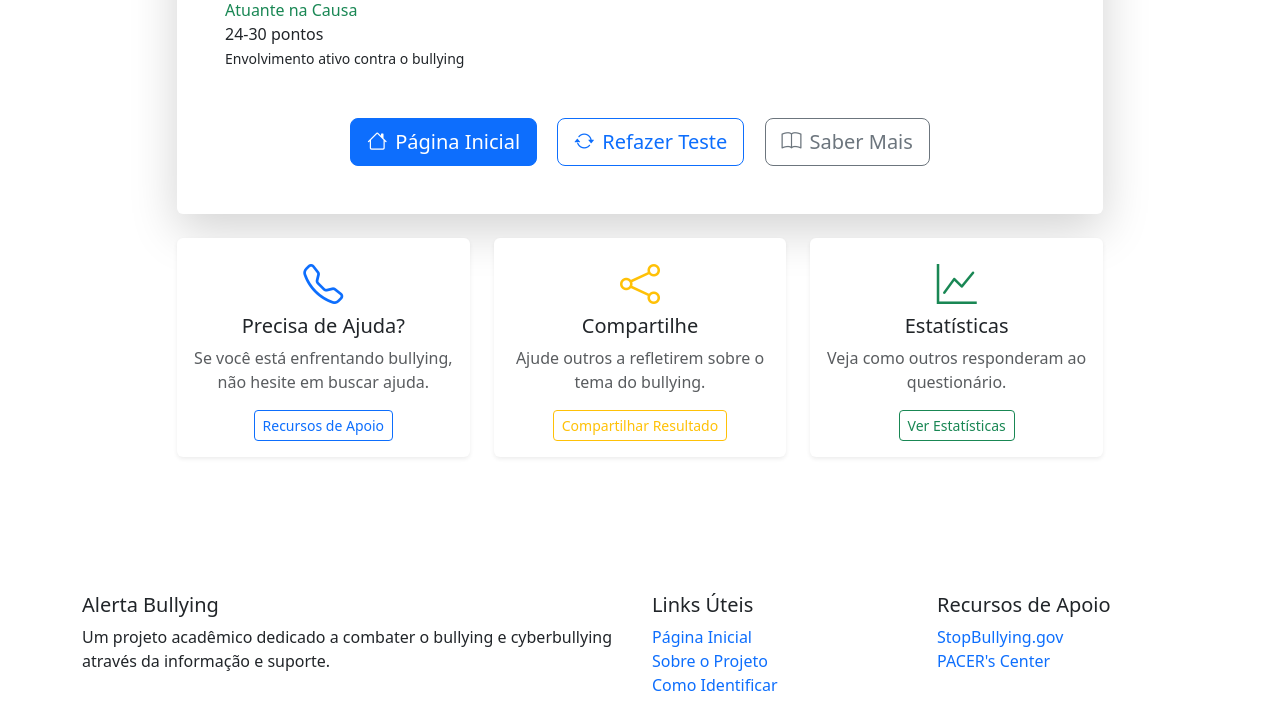
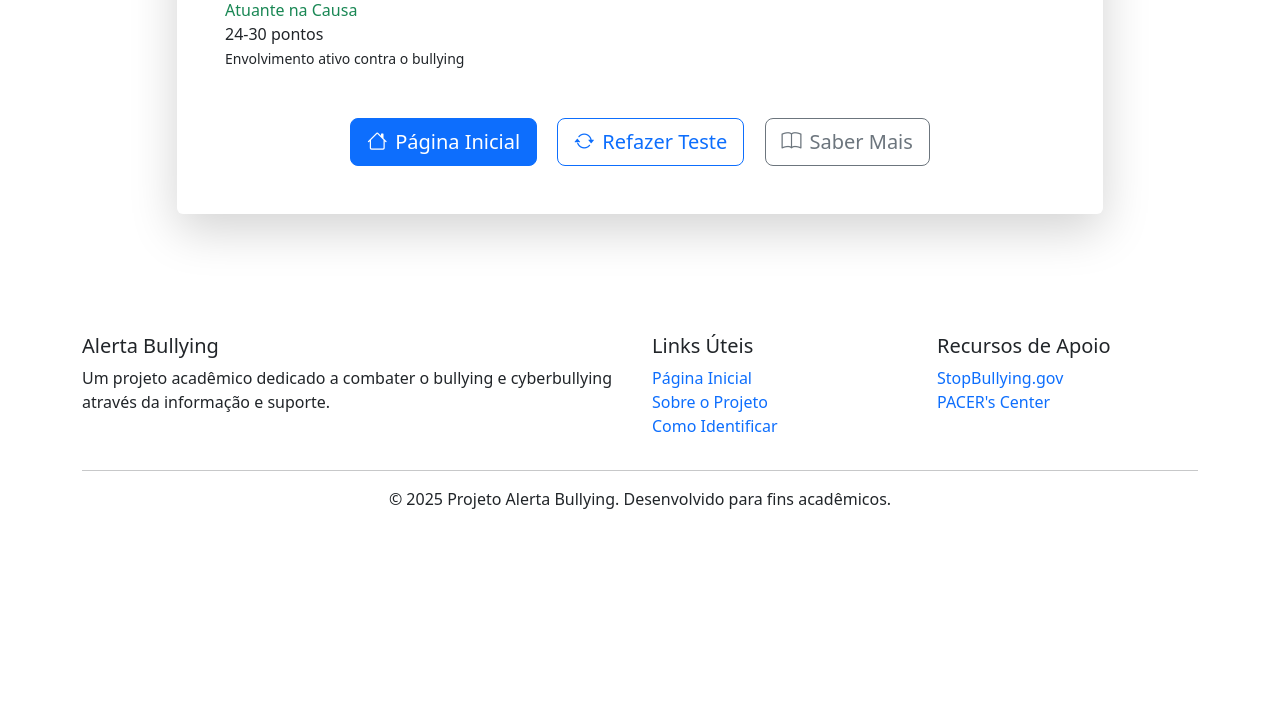
Before and after one commit to MarcosPeyerl-MVSP/Bully, a Flask app: page /resultado in a window 1280 px wide. Shown: the part 794-1507 px from the top of the page. After the commit the page ends 1303 px from the top, so only its background shows below. Run offline with Flask 3, Linux system fonts and the light colour scheme.

Commit message:
organização Resultado.HTML

```diff
--- /dev/null
+++ b/static/script/variavel/formulario/resultado.js
@@ -0,0 +1,12 @@
+// Animação de entrada
+document.addEventListener('DOMContentLoaded', function() {
+    const resultCard = document.querySelector('.result-card');
+    resultCard.style.transform = 'translateY(20px)';
+    resultCard.style.opacity = '0';
+
+    setTimeout(() => {
+        resultCard.style.transition = 'all 0.5s ease';
+        resultCard.style.transform = 'translateY(0)';
+        resultCard.style.opacity = '1';
+    }, 100);
+});
--- a/templates/variavel/formulario/resultado.html
+++ b/templates/variavel/formulario/resultado.html
@@ -165,40 +165,6 @@
                             </div>
                         </div>
                     </div>
-
-                    <!-- Recursos Adicionais -->
-                    <div class="row mt-4">
-                        <div class="col-md-4 mb-3">
-                            <div class="card h-100 border-0 shadow-sm stat-card">
-                                <div class="card-body text-center">
-                                    <i class="bi bi-telephone text-primary fs-1 mb-3"></i>
-                                    <h5>Precisa de Ajuda?</h5>
-                                    <p class="text-muted">Se você está enfrentando bullying, não hesite em buscar ajuda.</p>
-                                    <a href="#" class="btn btn-outline-primary btn-sm">Recursos de Apoio</a>
-                                </div>
-                            </div>
-                        </div>
-                        <div class="col-md-4 mb-3">
-                            <div class="card h-100 border-0 shadow-sm stat-card">
-                                <div class="card-body text-center">
-                                    <i class="bi bi-share text-warning fs-1 mb-3"></i>
-                                    <h5>Compartilhe</h5>
-                                    <p class="text-muted">Ajude outros a refletirem sobre o tema do bullying.</p>
-                                    <a href="#" class="btn btn-outline-warning btn-sm">Compartilhar Resultado</a>
-                                </div>
-                            </div>
-                        </div>
-                        <div class="col-md-4 mb-3">
-                            <div class="card h-100 border-0 shadow-sm stat-card">
-                                <div class="card-body text-center">
-                                    <i class="bi bi-graph-up text-success fs-1 mb-3"></i>
-                                    <h5>Estatísticas</h5>
-                                    <p class="text-muted">Veja como outros responderam ao questionário.</p>
-                                    <a href="#" class="btn btn-outline-success btn-sm">Ver Estatísticas</a>
-                                </div>
-                            </div>
-                        </div>
-                    </div>
                 </div>
             </div>
         </div>
@@ -236,19 +202,7 @@
     <!-- Bootstrap JS -->
     <script src="https://cdn.jsdelivr.net/npm/bootstrap@5.3.2/dist/js/bootstrap.bundle.min.js"></script>
 
-    <script>
-        // Animação de entrada
-        document.addEventListener('DOMContentLoaded', function() {
-            const resultCard = document.querySelector('.result-card');
-            resultCard.style.transform = 'translateY(20px)';
-            resultCard.style.opacity = '0';
+    <script src="static/script/variavel/formulario/resultado.js"></script>
 
-            setTimeout(() => {
-                resultCard.style.transition = 'all 0.5s ease';
-                resultCard.style.transform = 'translateY(0)';
-                resultCard.style.opacity = '1';
-            }, 100);
-        });
-    </script>
 </body>
 </html>
```
